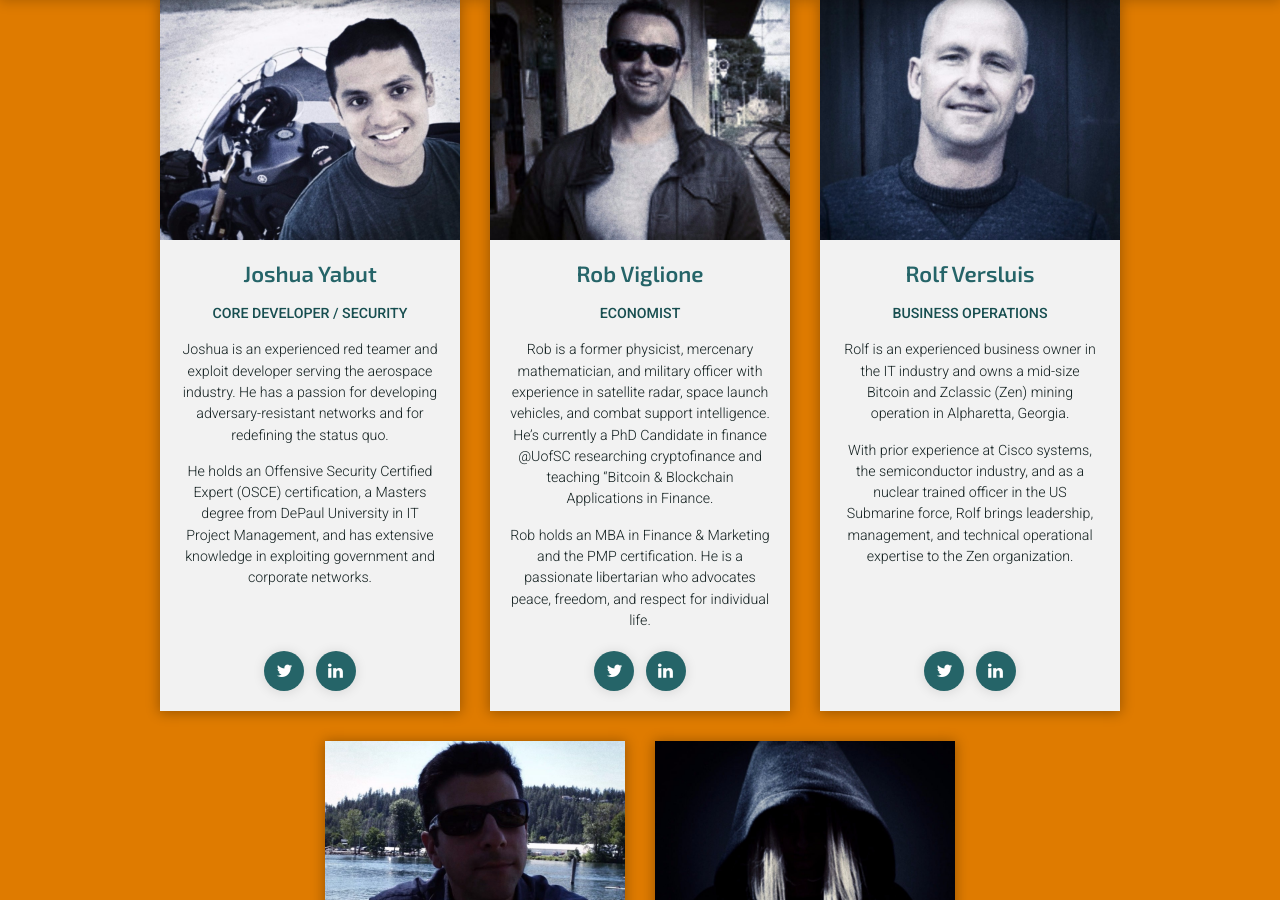
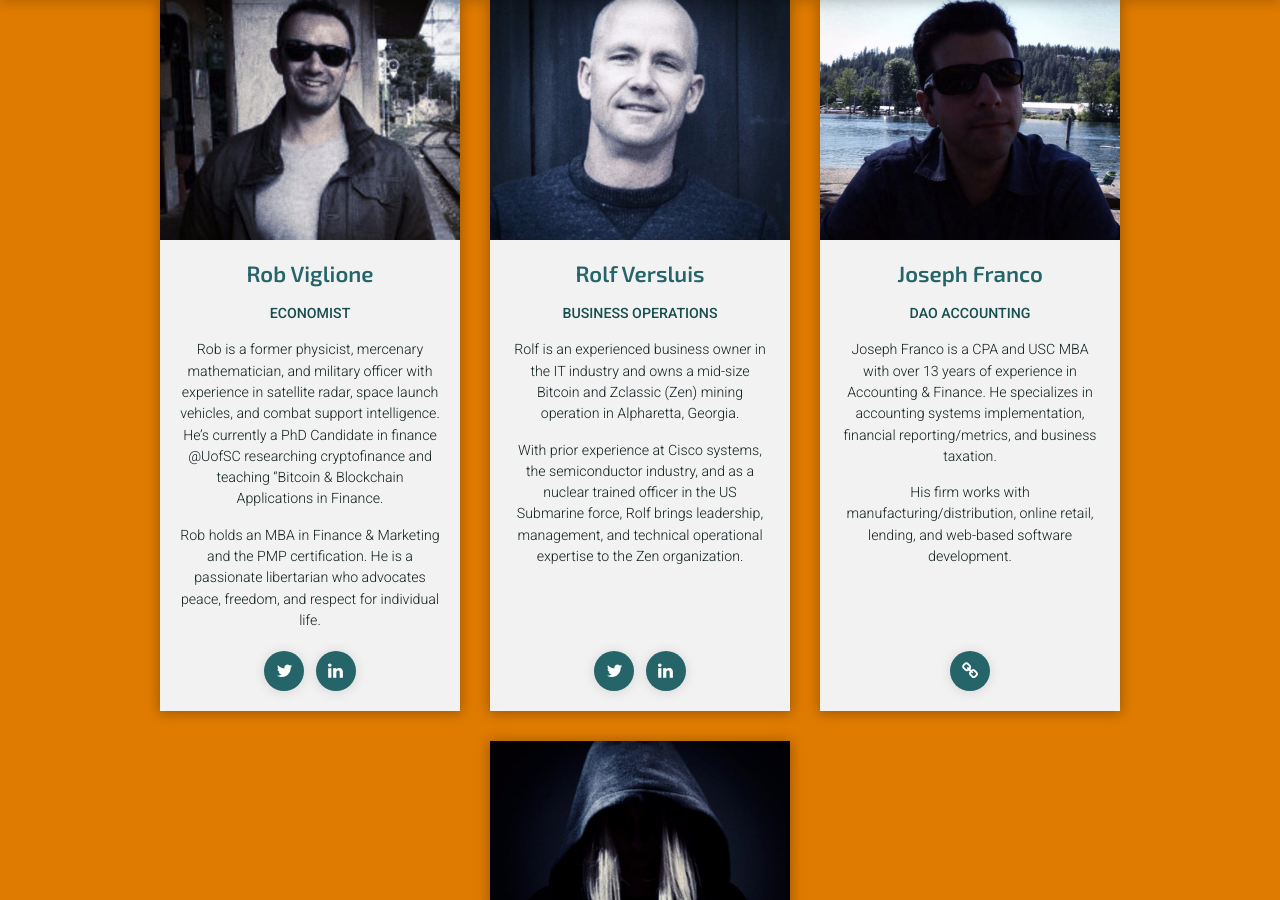
Before and after one commit to tarrenj/website, a Jekyll site: the page built from index.html, in a window 1280 px wide and 900 px high, scrolled down 2960 px. Built offline with Jekyll 4.4.1, drawn with Linux system fonts in a browser that asks for light colours; the list of posts is cut into pages by our own code.

Commit message:
Remvoes Josh per request in #social_and_website

```diff
--- a/_includes/team-mobile.html
+++ b/_includes/team-mobile.html
@@ -12,29 +12,6 @@
       <div class="col-md-12 text-center">
 
         <div id="team-accordion" role="tablist" aria-multiselectable="true">
-
-          <div class="card joshua">
-            <div class="card-header" role="tab" id="headingJosh">
-              <div class="card-img-top"></div>
-              <div class="card-feature">
-                <h3 class="name">Joshua Yabut</h3>
-                <p class="title">CORE DEVELOPER / SECURITY</p>
-                <a class="btn btn-primary collapsed" data-toggle="collapse" data-parent="#team-accordion" href="#collapseJosh" aria-expanded="true" aria-controls="collapseJosh">Read More</a>
-              </div>
-            </div>
-            <div id="collapseJosh" class="collapse" role="tabpanel" aria-labelledby="headingJosh">
-              <div class="card-block">
-                <p class="card-text">Joshua is an experienced red teamer and exploit developer serving the aerospace industry. He has a passion for developing adversary-resistant networks and for redefining the status quo.</p>
-                <p class="card-text">He holds an Offensive Security Certified Expert (OSCE) certification, a Masters degree from DePaul University in IT Project Management, and has extensive knowledge in exploiting government and corporate networks.</p>
-              </div>
-              <div class="card-footer">
-                <small>
-                  <a href="https://twitter.com/movrcx"><i class="fa fa-twitter" aria-hidden="true"></i></a>
-                  <a href="https://www.linkedin.com/in/joshua-yabut-88616961/"><i class="fa fa-linkedin" aria-hidden="true"></i></a>
-                </small>
-              </div>
-            </div>
-          </div>
 
           <div class="card rob">
             <div class="card-header" role="tab" id="headingRob">
--- a/_includes/team.html
+++ b/_includes/team.html
@@ -11,22 +11,6 @@
     <div class="row justify-content-center mt-4">
       <div class="col-md-12 text-center">
         <div class="card-deck justify-content-center mb-4">
-          <div class="card joshua">
-            <div class="card-img-top"></div>
-            <div class="card-block">
-              <h3 class="name">Joshua Yabut</h3>
-              <p class="title">CORE DEVELOPER / SECURITY</p>
-              <p class="card-text">Joshua is an experienced red teamer and exploit developer serving the aerospace industry. He has a passion for developing adversary-resistant networks and for redefining the status quo.</p>
-              <p class="card-text">He holds an Offensive Security Certified Expert (OSCE) certification, a Masters degree from DePaul University in IT Project Management, and has extensive knowledge in exploiting government and corporate networks.</p>
-            </div>
-            <div class="card-footer">
-              <small>
-                <a href="https://twitter.com/movrcx"><i class="fa fa-twitter" aria-hidden="true"></i></a>
-                <a href="https://www.linkedin.com/in/joshua-yabut-88616961/"><i class="fa fa-linkedin" aria-hidden="true"></i></a>
-              </small>
-            </div>
-          </div>
-
           <div class="card rob">
             <div class="card-img-top"></div>
             <div class="card-block">
```
Also changed, not shown: assets/img/people/josh.jpg (deleted).
